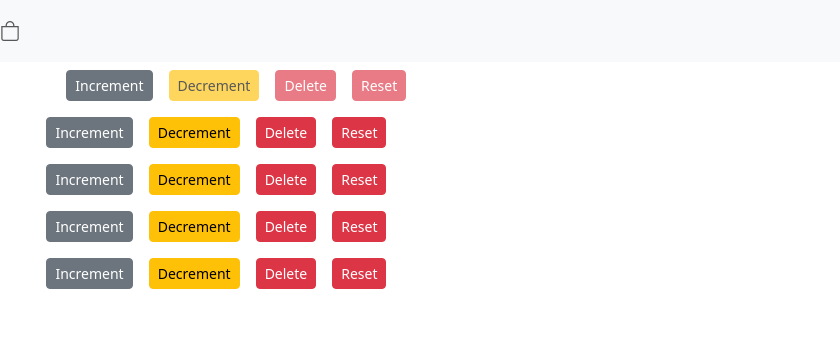
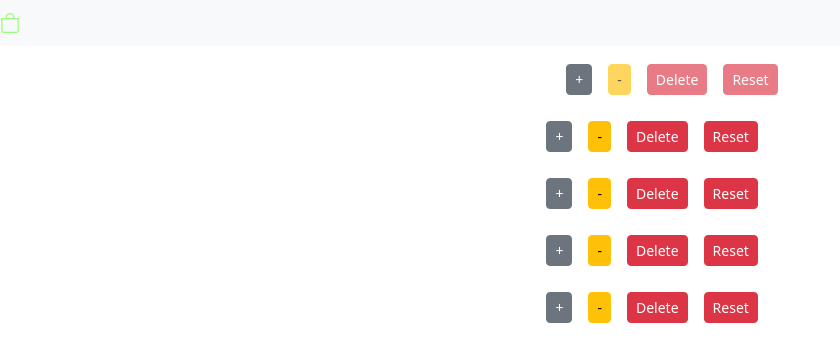
Before and after one commit to arkapatra31/ReactJS, a React (Create React App) app in the folder cart/: page / in a window 1280 px wide. Shown: the top 362 px of the page, without its empty margins (0-840 px from the left). Built offline with nearby package versions, Linux system fonts and the light colour scheme.

Commit message:
Aligning

```diff
--- a/cart/src/components/counterComponent.jsx
+++ b/cart/src/components/counterComponent.jsx
@@ -31,8 +31,7 @@ class Counter extends Component {
 
   render() {
     return (
-      <div>
-
+      <div style={{position : "relative", marginLeft : "500px", marginTop : "10px"}}>
         <span className={this.findBadgeCls()}>{this.findCounter()}</span>
         <button
           className="btn btn-secondary btn-sm m-2"
@@ -40,14 +39,14 @@ class Counter extends Component {
           onClick={() => this.props.onIncrement(this.props.counter)} //this is removing local state
           disabled={this.props.counter.value >= 5}
         >
-          Increment
+          +
         </button>
         <button
           className="btn btn-warning btn-sm m-2"
           onClick={() => {this.props.onDecrement(this.props.counter.id)}}
           disabled = {this.state.value < 1}
         >
-          Decrement
+          -
         </button>
         <button
           className="btn btn-danger btn-sm m-2"
@@ -67,6 +66,7 @@ class Counter extends Component {
         >
           Reset
         </button>
+        <span className="badge badge-pill badge-dark">Product{this.props.counter.id}</span>
       </div>
     );
   }
--- a/cart/src/components/navBarComponent.jsx
+++ b/cart/src/components/navBarComponent.jsx
@@ -5,7 +5,7 @@ class NavBar extends Component {
   render() {
     return (
       <nav className="navbar navbar-expand-lg bg-light" style={{color:'#9AFC79'}} >
-        <span className="navbar-text">
+        <span className="navbar-nav ml-auto">
           <i className="bi bi-bag" style={{fontSize:20}}></i>
         </span>
       </nav>
```
